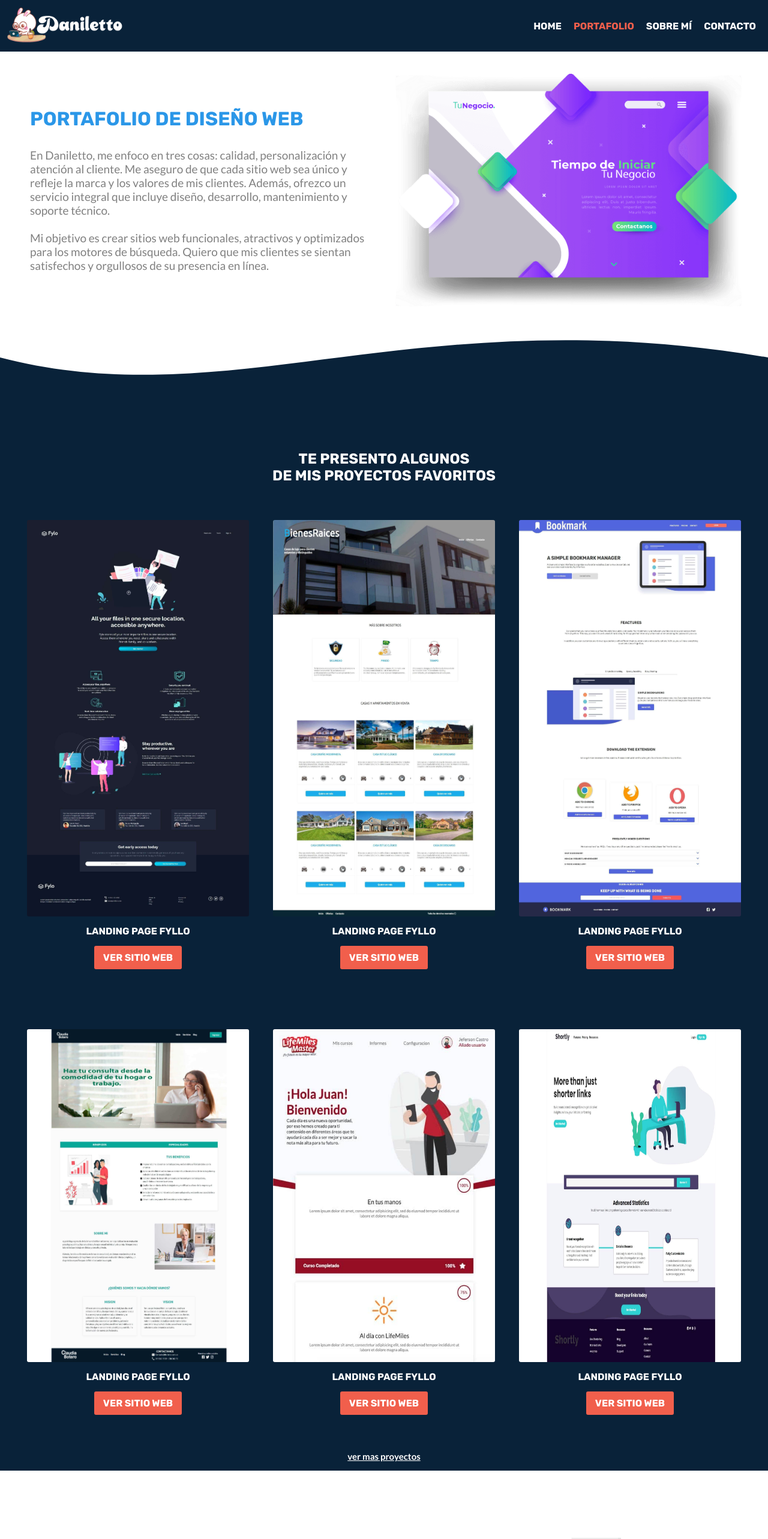
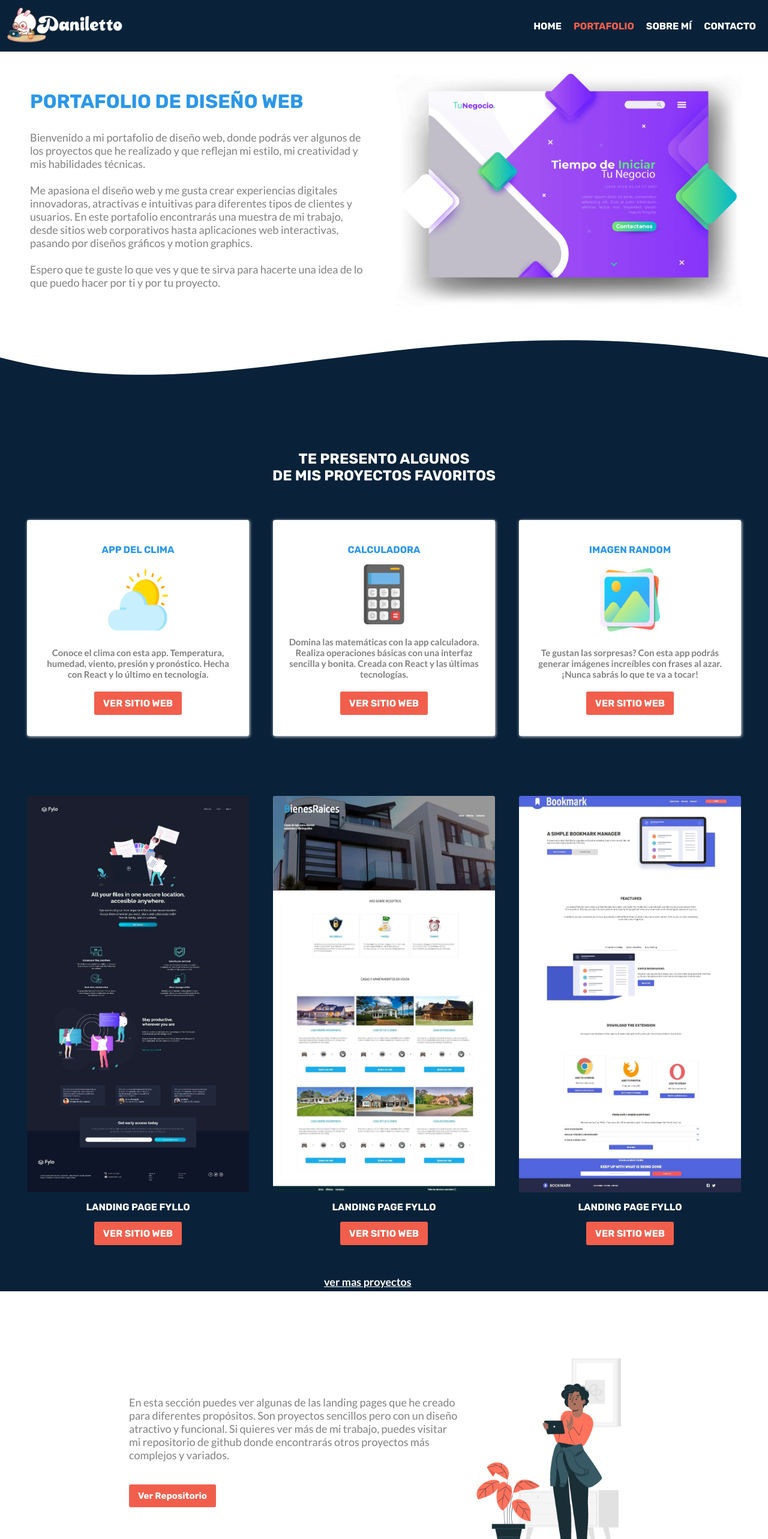
Before and after one commit to Danilett0/Daniletto, a React (Create React App) app: page /Portafolio in a window 1280 px wide. Shown: the top 2566 px of the page at 60% size. Built offline with nearby package versions, Linux system fonts and the light colour scheme.

Commit message:
mejoras para pagina portafolio

```diff
--- a/src/Pages/Portafolio.jsx
+++ b/src/Pages/Portafolio.jsx
@@ -17,14 +17,16 @@ function Portafolio() {
         <div className="Texto">
           <h1>PORTAFOLIO DE DISEÑO WEB</h1>
           <p>
-            En Daniletto, me enfoco en tres cosas: calidad, personalización y
-            atención al cliente. Me aseguro de que cada sitio web sea único y
-            refleje la marca y los valores de mis clientes. Además, ofrezco un
-            servicio integral que incluye diseño, desarrollo, mantenimiento y
-            soporte técnico. <br />
-            <br /> Mi objetivo es crear sitios web funcionales, atractivos y
-            optimizados para los motores de búsqueda. Quiero que mis clientes se
-            sientan satisfechos y orgullosos de su presencia en línea.
+            Bienvenido a mi portafolio de diseño web, donde podrás ver algunos
+            de los proyectos que he realizado y que reflejan mi estilo, mi
+            creatividad y mis habilidades técnicas. <br />
+            <br /> Me apasiona el diseño web y me gusta crear experiencias
+            digitales innovadoras, atractivas e intuitivas para diferentes tipos
+            de clientes y usuarios. En este portafolio encontrarás una muestra
+            de mi trabajo, desde sitios web corporativos hasta aplicaciones web
+            interactivas, pasando por diseños gráficos y motion graphics. <br />
+            <br /> Espero que te guste lo que ves y que te sirva para hacerte
+            una idea de lo que puedo hacer por ti y por tu proyecto.
           </p>
         </div>
         <img src="/images/landing.png" alt="imagen landing page" />
@@ -36,6 +38,48 @@ function Portafolio() {
         <h2>
           Te presento algunos <br /> de mis proyectos favoritos
         </h2>
+
+        <div className="ProyectosIniciales">
+          <div className="Box-Proyectos">
+            <div className="Proyecto">
+              <h4>App del clima</h4>
+              <img src="/images/sol.png" alt="icono clima" />
+              <p>
+                Conoce el clima con esta app. Temperatura, humedad, viento,
+                presión y pronóstico. Hecha con React y lo último en tecnología.
+              </p>
+              <Link to="https://danilett0.github.io/WhaterApp/">
+                VER SITIO WEB
+              </Link>
+            </div>
+
+            <div className="Proyecto">
+              <h4>Calculadora</h4>
+              <img src="/images/calculadora.png" alt="icono clima" />
+              <p>
+                Domina las matemáticas con la app calculadora. Realiza
+                operaciones básicas con una interfaz sencilla y bonita. Creada
+                con React y las últimas tecnologías.
+              </p>
+              <Link to="https://danilett0.github.io/calculadoraReact/">
+                VER SITIO WEB
+              </Link>
+            </div>
+
+            <div className="Proyecto">
+              <h4>Imagen Random</h4>
+              <img src="/images/imagenes.png" alt="icono clima" />
+              <p>
+                Te gustan las sorpresas? Con esta app podrás generar imágenes
+                increíbles con frases al azar. ¡Nunca sabrás lo que te va a
+                tocar!
+              </p>
+              <Link to="https://danilett0.github.io/RandomGif/">
+                VER SITIO WEB
+              </Link>
+            </div>
+          </div>
+        </div>
 
         <div className="Box-Proyectos">
           <div className="Proyecto">
@@ -61,69 +105,35 @@ function Portafolio() {
           </div>
         </div>
 
-        <div className="Box-Proyectos">
-          <div className="Proyecto">
-            <img src="/images/ClaudiaBotero.jpeg" alt="imagen de proyecto" />
-            <h4>Landing Page Fyllo</h4>
-            <Link to="https://danilett0.github.io/Landing-Page-Psicologa/">
-              VER SITIO WEB
-            </Link>
-          </div>
-          <div className="Proyecto">
-            <img src="/images/LifeMiles.jpg" alt="imagen de proyecto" />
-            <h4>Landing Page Fyllo</h4>
-            <Link to="https://danilett0.github.io/Landing-Page-Lifemiles/">
-              VER SITIO WEB
-            </Link>
-          </div>
-          <div className="Proyecto">
-            <img src="/images/Shortly.jpeg" alt="imagen de proyecto" />
-            <h4>Landing Page Fyllo</h4>
-            <Link to="https://danilett0.github.io/Landing-Page-Shortli/">
-              VER SITIO WEB
-            </Link>
-          </div>
-        </div>
-
-        <div className="MasProyectos">
-          {!showProyectos && <p onClick={Mostrar}> ver mas proyectos</p>}
+        <div>
+          {!showProyectos && (
+            <p className="VerMas" onClick={Mostrar}>
+              ver mas proyectos
+            </p>
+          )}
           {showProyectos && (
             <div className="Box-Proyectos">
               <div className="Proyecto">
-                <h4>App del clima</h4>
-                <img src="/images/sol.png" alt="icono clima" />
-                <p>
-                  Conoce el clima con esta app. Temperatura, humedad, viento,
-                  presión y pronóstico. Hecha con React y lo último en
-                  tecnología.
-                </p>
-                <Link to="https://danilett0.github.io/WhaterApp/">
+                <img
+                  src="/images/ClaudiaBotero.jpeg"
+                  alt="imagen de proyecto"
+                />
+                <h4>Landing Page Fyllo</h4>
+                <Link to="https://danilett0.github.io/Landing-Page-Psicologa/">
                   VER SITIO WEB
                 </Link>
               </div>
-
               <div className="Proyecto">
-                <h4>Calculadora</h4>
-                <img src="/images/calculadora.png" alt="icono clima" />
-                <p>
-                  Domina las matemáticas con la app calculadora. Realiza
-                  operaciones básicas con una interfaz sencilla y bonita. Creada
-                  con React y las últimas tecnologías.
-                </p>
-                <Link to="https://danilett0.github.io/calculadoraReact/">
+                <img src="/images/LifeMiles.jpg" alt="imagen de proyecto" />
+                <h4>Landing Page Fyllo</h4>
+                <Link to="https://danilett0.github.io/Landing-Page-Lifemiles/">
                   VER SITIO WEB
                 </Link>
               </div>
-
               <div className="Proyecto">
-                <h4>Imagen Random</h4>
-                <img src="/images/imagenes.png" alt="icono clima" />
-                <p>
-                  Te gustan las sorpresas? Con esta app podrás generar imágenes
-                  increíbles con frases al azar. ¡Nunca sabrás lo que te va a
-                  tocar!
-                </p>
-                <Link to="https://danilett0.github.io/RandomGif/">
+                <img src="/images/Shortly.jpeg" alt="imagen de proyecto" />
+                <h4>Landing Page Fyllo</h4>
+                <Link to="https://danilett0.github.io/Landing-Page-Shortli/">
                   VER SITIO WEB
                 </Link>
               </div>
--- a/src/styles/pages/Portafolio.css
+++ b/src/styles/pages/Portafolio.css
@@ -16,17 +16,31 @@
 }
 .Portafolio .Encabezado .Texto p {
   color: gray;
-  font-size: 19px;
   margin-top: 30px;
 }
 .Portafolio .Encabezado img {
   width: 50%;
-  animation: pulse 2s linear infinite;
+  animation: pulse 1.5s linear infinite;
+  background-color: transparent !important;
 }
 
 .Portafolio .Proyectos {
   padding: 25px 25px 5px 25px;
 }
+
+.Portafolio .Proyectos .VerMas {
+  color: white;
+  cursor: pointer;
+  width: 200px;
+  font-weight: bold;
+  margin: auto;
+  text-decoration: underline;
+}
+
+.Portafolio .Proyectos .VerMas:hover {
+  color: var(--rojo-claro);
+}
+
 .Portafolio .Proyectos h2 {
   color: white;
   margin-top: 30px;
@@ -64,18 +78,18 @@
   transition: 0.5s;
 }
 
-.Portafolio .Proyectos .MasProyectos {
+.Portafolio .Proyectos .ProyectosIniciales {
   display: flex;
   align-items: center;
   flex-direction: column;
 }
-.Portafolio .Proyectos .MasProyectos .Box-Proyectos {
-width: 100%;
-display: flex;
-justify-content: center;
+.Portafolio .Proyectos .ProyectosIniciales .Box-Proyectos {
+  width: 100%;
+  display: flex;
+  justify-content: center;
 }
 
-.Portafolio .Proyectos .MasProyectos .Box-Proyectos .Proyecto {
+.Portafolio .Proyectos .ProyectosIniciales .Box-Proyectos .Proyecto {
   background-color: white;
   border-radius: 3px;
   box-shadow: 1px 1px 5px var(--gris-claro);
@@ -85,37 +99,35 @@ justify-content: center;
   border-bottom: 10px solid transparent;
 }
 
-.Portafolio .Proyectos .MasProyectos .Box-Proyectos .Proyecto:hover {
+.Portafolio .Proyectos .ProyectosIniciales .Box-Proyectos .Proyecto:hover {
   transform: scale(1.1);
   transition: 1s;
   border-bottom: 10px solid var(--azul-claro);
 }
 
-.Portafolio .Proyectos .MasProyectos .Box-Proyectos .Proyecto h4{
+.Portafolio .Proyectos .ProyectosIniciales .Box-Proyectos .Proyecto h4 {
   color: var(--azul-claro);
 }
 
-.Portafolio .Proyectos .MasProyectos .Box-Proyectos .Proyecto img{
+.Portafolio .Proyectos .ProyectosIniciales .Box-Proyectos .Proyecto img {
   width: 100%;
   max-width: 100px;
 }
 
-.Portafolio .Proyectos .MasProyectos .Box-Proyectos .Proyecto p{
+.Portafolio .Proyectos .ProyectosIniciales .Box-Proyectos .Proyecto p {
   color: gray;
   text-decoration: none;
   text-align: center;
   margin: 20px 0px;
 }
 
-.Portafolio .Proyectos .MasProyectos p {
+.Portafolio .Proyectos .ProyectosIniciales p {
   font-weight: bold;
   color: white;
   font-size: 15px;
   text-decoration: underline;
   cursor: pointer;
 }
-
-
 
 .Portafolio .OtrosProyectos {
   background-color: white;
```
